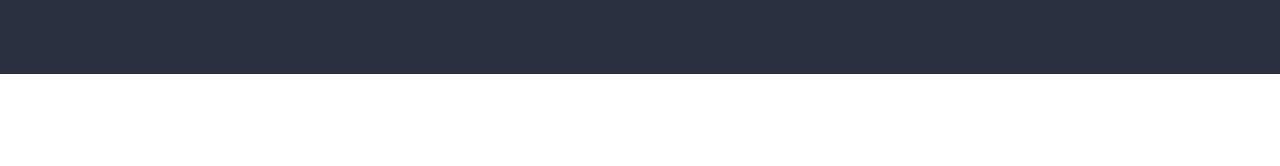
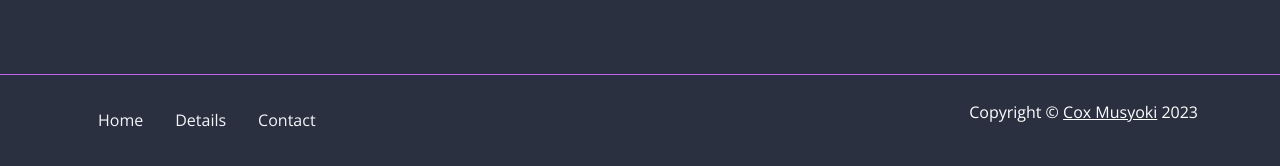
Before and after one commit to coxmd/Ebook-WebSite, a website: page index.html in a window 1280 px wide. Shown: the part 4561-4727 px from the top of the page. Before the commit the page ends 4635 px from the top, so only its background shows below. Drawn offline with nearby package versions, Linux system fonts and the light colour scheme; files that its build step writes are made by us from their sources.

Commit message:
Completed the Footer section of the website

```diff
--- a/index.html
+++ b/index.html
@@ -443,6 +443,32 @@
       </div>
     </section>
 
+    <!-- Footer -->
+    <footer class="border-top border-primary bg-dark text-white py-4">
+      <div class="container">
+        <div class="row">
+          <div class="col-md-8">
+            <ul class="nav">
+              <li class="nav-item">
+                <a href="index.html" class="nav-link link-light">Home</a>
+              </li>
+              <li class="nav-item">
+                <a href="#details" class="nav-link link-light">Details</a>
+              </li>
+              <li class="nav-item">
+                <a href="contact.html" class="nav-link link-light">Contact</a>
+              </li>
+            </ul>
+          </div>
+          <div class="col-md-4">
+            <p class="text-end">
+              Copyright &copy; <a href="https://www.linkedin.com/in/cox-musyoki-62ab96185/" class="text-white">Cox Musyoki</a> 2023
+            </p>
+          </div>
+        </div>
+      </div>
+    </footer>
+
     <script src="js/bootstrap.bundle.min.js"></script>
     <script src="js/script.js"></script>
   </body>
```
